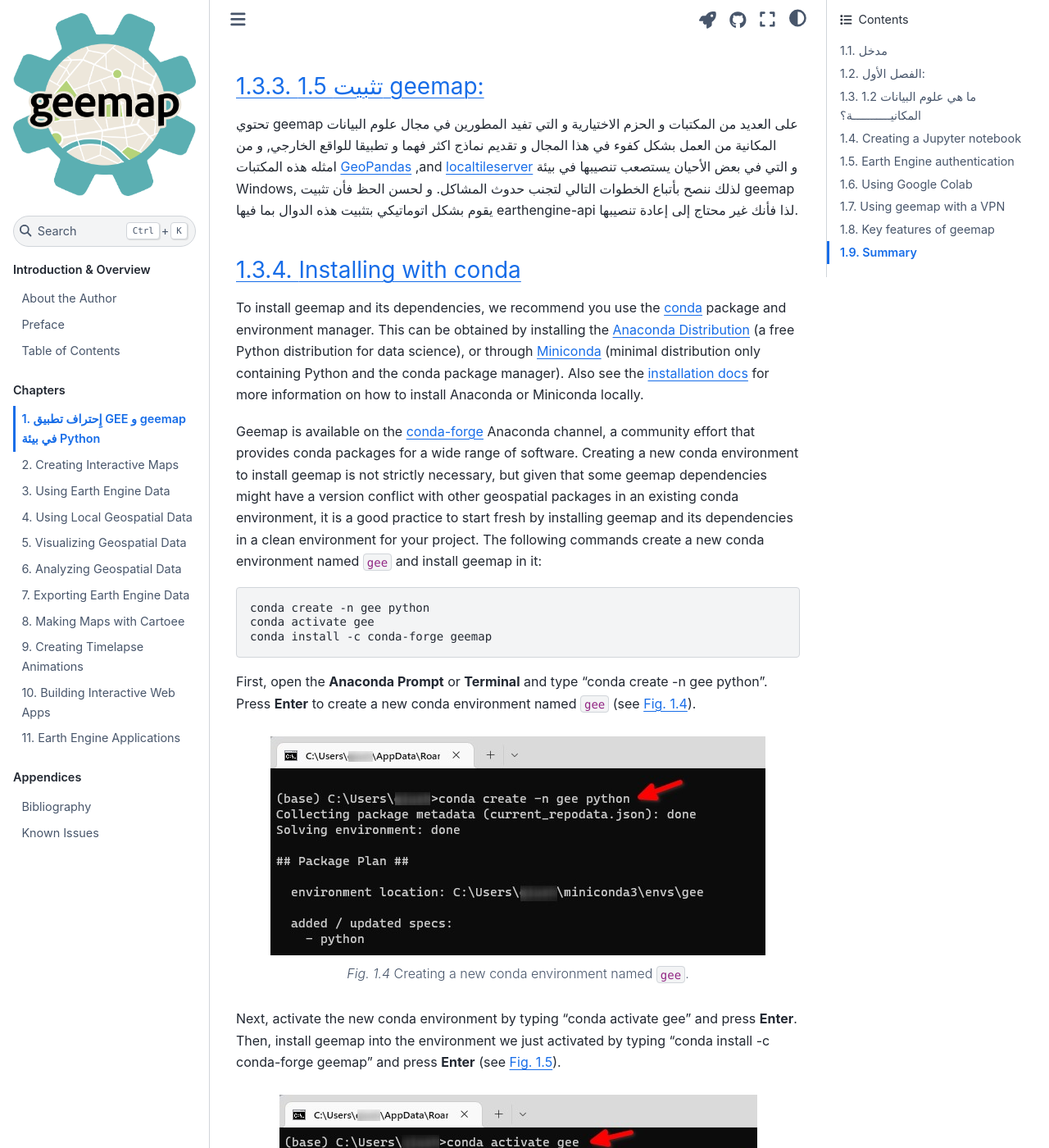
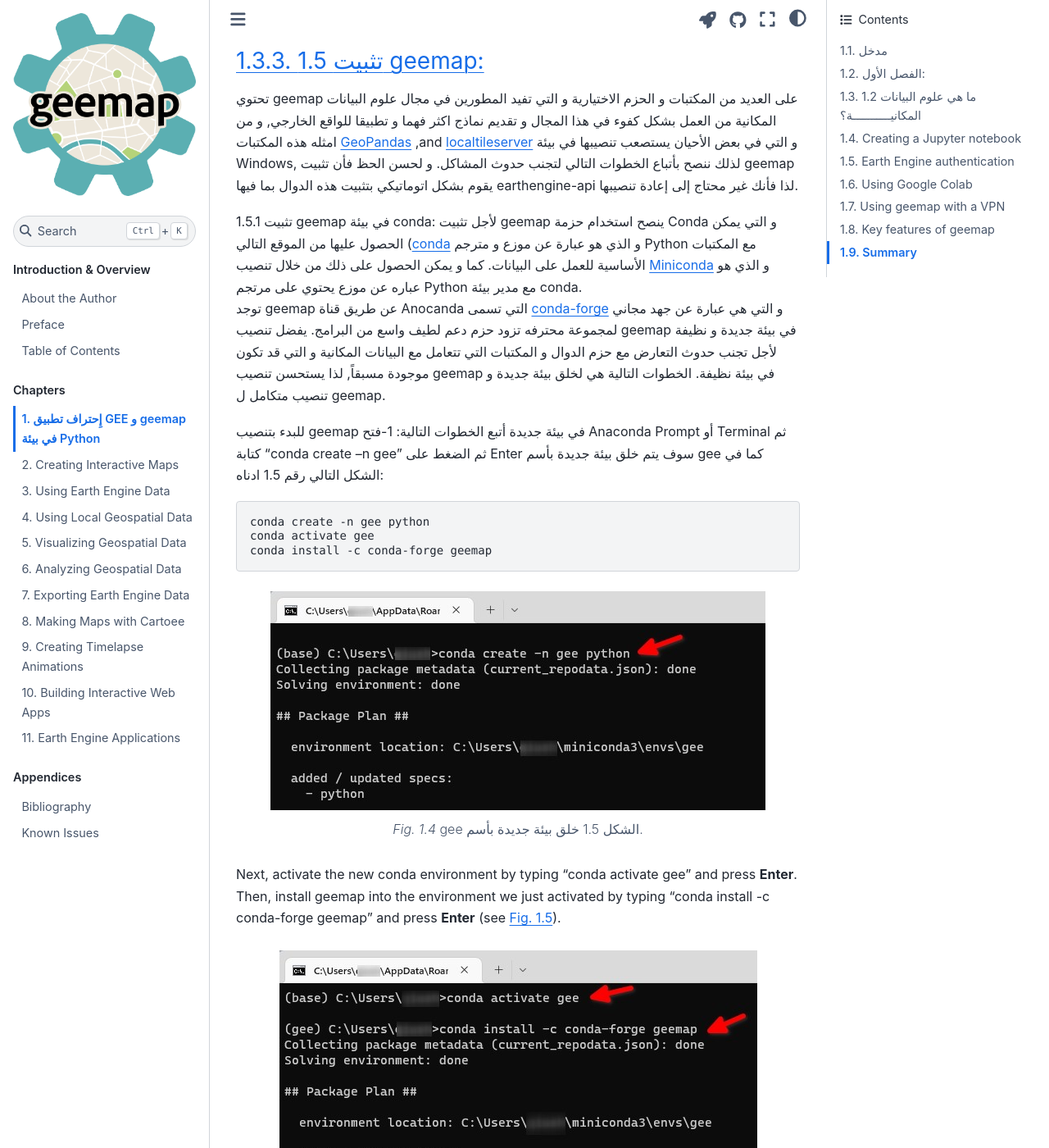
Before and after one commit to giswqs/geebook-arabic, a Jupyter Book: the page built from chapters/01_introduction.md, in a window 1280 px wide and 1400 px high, scrolled down 4573 px. Shown: the whole window at 82% size. Built offline with Jupyter Book 1.0.4 settings and Sphinx 7.4.7 and the Sphinx Book theme 1.1.4, drawn with Linux system fonts in a browser that asks for light colours; cross-references to code outside the pages are shown as plain code; some of the changed text lies outside the part shown.

Commit message:
Update 01_introduction.md

````diff
--- a/chapters/01_introduction.md
+++ b/chapters/01_introduction.md
@@ -92,11 +92,12 @@ width: 100%
 
 (ch01:conda)=
 
-### Installing with conda
+   1.5.1	تثبيت geemap في بيئة conda:
+لأجل تثبيت geemap ينصح استخدام حزمة Conda و التي يمكن الحصول عليها من الموقع التالي ([conda](https://conda.io/en/latest)  و الذي هو عبارة عن موزع و مترجم Python مع المكتبات الأساسية للعمل على البيانات. كما و يمكن الحصول على           ذلك من خلال تنصيب  [Miniconda](https://docs.conda.io/en/latest/miniconda.html) و الذي هو عباره عن موزع يحتوي على مرتجم Python مع مدير بيئة conda.
+توجد geemap عن طريق قناة Anocanda  التي تسمى [conda-forge](https://anaconda.org/conda-forge/geemap) و التي هي عبارة عن جهد مجاني لمجموعة محترفه تزود حزم دعم لطيف واسع من البرامج. يفضل تنصيب  geemap في بيئة جديدة و نظيفة لأجل تجنب حدوث التعارض مع            حزم الدوال و المكتبات التي تتعامل مع البيانات المكانية  و التي قد تكون موجودة مسبقاً, لذا يستحسن تنصيب geemap في بيئة نظيفة. الخطوات التالية هي لخلق بيئة جديدة و تنصيب متكامل ل geemap.
 
-To install geemap and its dependencies, we recommend you use the [conda](https://conda.io/en/latest) package and environment manager. This can be obtained by installing the [Anaconda Distribution](https://www.anaconda.com/products/distribution) (a free Python distribution for data science), or through [Miniconda](https://docs.conda.io/en/latest/miniconda.html) (minimal distribution only containing Python and the conda package manager). Also see the [installation docs](https://conda.io/docs/user-guide/install/download.html) for more information on how to install Anaconda or Miniconda locally.
-
-Geemap is available on the [conda-forge](https://anaconda.org/conda-forge/geemap) Anaconda channel, a community effort that provides conda packages for a wide range of software. Creating a new conda environment to install geemap is not strictly necessary, but given that some geemap dependencies might have a version conflict with other geospatial packages in an existing conda environment, it is a good practice to start fresh by installing geemap and its dependencies in a clean environment for your project. The following commands create a new conda environment named `gee` and install geemap in it:
+للبدء بتنصيب geemap في بيئة جديدة أتبع الخطوات التالية:
+1-فتح Anaconda Prompt  أو Terminal ثم كتابة “conda create –n gee” ثم الضغط على Enter سوف يتم خلق بيئة جديدة بأسم gee كما في الشكل التالي رقم 1.5 ادناه:
 
 ```bash
 conda create -n gee python
@@ -104,13 +105,11 @@ conda activate gee
 conda install -c conda-forge geemap
 ```
 
-First, open the **Anaconda Prompt** or **Terminal** and type "conda create -n gee python". Press **Enter** to create a new conda environment named `gee` (see {numref}`ch01_conda_create`).
-
 ```{figure} images/ch01_conda_create.jpg
 ---
 name: ch01_conda_create
 ---
-Creating a new conda environment named `gee`.
+gee الشكل 1.5 خلق بيئة جديدة بأسم.
 ```
 
 Next, activate the new conda environment by typing "conda activate gee" and press **Enter**. Then, install geemap into the environment we just activated by typing "conda install -c conda-forge geemap" and press **Enter** (see {numref}`ch01_conda_geemap`).
````
